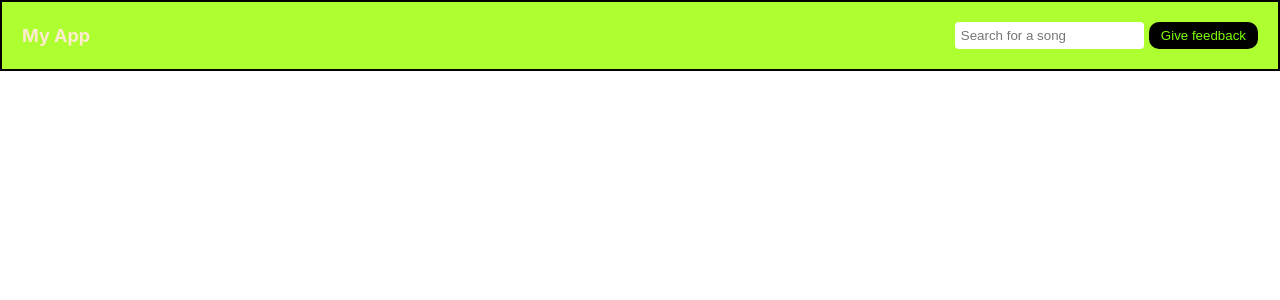
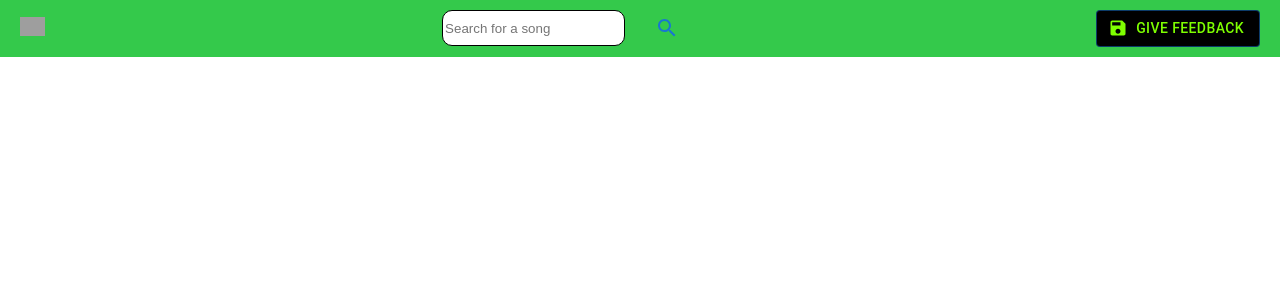
Before and after one commit to Ganeshvedhachalam/L-square-QTify, a React (Create React App) app in the folder qtify/: page / in a window 1280 px wide. Shown: the top 300 px of the page. Built offline with nearby package versions, Linux system fonts and the light colour scheme; grey boxes are pictures that could not be loaded.

Commit message:
new poject modified

```diff
--- a/qtify/package.json
+++ b/qtify/package.json
@@ -3,9 +3,14 @@
   "version": "0.1.0",
   "private": true,
   "dependencies": {
+    "@emotion/react": "^11.11.4",
+    "@emotion/styled": "^11.11.5",
+    "@mui/icons-material": "^5.15.15",
+    "@mui/material": "^5.15.15",
     "@testing-library/jest-dom": "^5.17.0",
     "@testing-library/react": "^13.4.0",
     "@testing-library/user-event": "^13.5.0",
+    "notistack": "^3.0.1",
     "react": "^18.3.0",
     "react-dom": "^18.3.0",
     "react-scripts": "5.0.1",
--- a/qtify/src/App.js
+++ b/qtify/src/App.js
@@ -1,12 +1,16 @@
 import React from 'react';
 import './App.css';
 import Navbar from './components/Navbar';
+import { SnackbarProvider } from 'notistack';
 
 function App() {
   return (
     <div className="App">
       <header className="App-header">
-          <Navbar/>
+        <SnackbarProvider>
+        <Navbar/>
+        </SnackbarProvider>
+
 
       </header>
     </div>
--- a/qtify/src/components/Navbar.css
+++ b/qtify/src/components/Navbar.css
@@ -1,46 +1,47 @@
-.navbar {
-    background-color: greenyellow;
-    color: blanchedalmond;
-    padding: 20px; /* Increase padding for better spacing */
-    border: 2px solid black;
-}
-
 .container {
     display: flex;
     justify-content: space-between;
-    align-items:center; /* Align items vertically in the center */
-    /* flex-direction: row; */
-    min-width:50;
+    align-items: center;
+    padding: 10px 20px; /* Adjust padding as needed */
+    background-color: #34C94B;
 }
 
-.navbar-brand {
-    text-decoration: none;
-    color: blanchedalmond;
-    font-size: 18px; /* Increase font size for better visibility */
-    font-weight: bold; /* Add bold font weight */
+.logo-image {
+    width: 25px; /* Set the desired width for the logo image */
+    height: auto; /* Maintain aspect ratio */
 }
 
-.navbar-form {
+.search-container {
     display: flex;
-    align-items: center;
+    justify-content:space-between;
+   max-width: fit-content;
+   min-width: auto;
+
+}
+.form-control{
+    border: 1px solid black;
+    border-radius: 10px;
+}
+
+
+
+.search-button {
+    /* background-color: blue !important;
+    color: yellowgreen !important;
+    width:fit-content; */
+}
+.form-control:focus{
+    width: 300px;
+}
+.search-button:hover{
+
+    background-color: #8112ca !important;
+    /* transition: 3ms;
+    transform:rotate(); */
+
+
 }
 
 .form-control {
-    margin-right: 5px;
-    padding: 6px; /* Add padding for better input field appearance */
-    border: none; /* Remove default border */
-    border-radius: 4px; /* Add border radius for rounded corners */
+    margin-right: 10px; /* Adjust margin between input and button */
 }
-
-.feedbackbtn {
-    background-color: black;
-    color: chartreuse;
-    border: none; /* Remove default button border */
-    border-radius: 10px; /* Add border radius for rounded corners */
-    padding: 6px 12px; /* Add padding to the button */
-    cursor: pointer; /* Add pointer cursor for better UX */
-}
-
-.feedbackbtn:hover {
-    background-color: #333; /* Change button color on hover */
-}
--- a/qtify/src/components/Navbar.js
+++ b/qtify/src/components/Navbar.js
@@ -1,22 +1,45 @@
 import React from 'react';
-import "./Navbar.css"
+import "./Navbar.css";
+import Button from "@mui/material/Button";
+import SearchIcon from "@mui/icons-material/Search";
+import SaveIcon from "@mui/icons-material/Save";
+import { useSnackbar } from 'notistack';
+
+function Navbar() {
+    const { enqueueSnackbar } = useSnackbar();
+
+    return (
+        <>
+         <nav className="navbar">
+            <div className="container">
+
+                <a href="/" className="navbar-brand">
+                    <img src="https://th.bing.com/th?id=OIP.L1dgSDIjuIZAZvEAf5_cMgAAAA&w=250&h=250&c=8&rs=1&qlt=90&o=6&pid=3.1&rm=2"
+                     alt="Qtify Music" className="logo-image" />
+                </a>
 
 
-
-function Navbar() {
-    return (
-        <nav className="navbar">
-            <div className="container">
-                <a href="/" className="navbar-brand">My App</a>
-                <form className="navbar-form">
                     <div className="search-container">
                         <input type="text" className="form-control" placeholder="Search for a song" />
+
+                        <Button className="search-button">
+                            <SearchIcon />
+                        </Button>
                     </div>
 
-                    <button type="submit" className="feedbackbtn">Give feedback</button>
-                </form>
+
+                    <Button
+                        variant="outlined"
+                        sx={{ backgroundColor: 'black', color:"chartreuse", '&:hover': { backgroundColor: 'chartreuse', color: 'black', } }}
+                        className='muiButton'
+                        startIcon={<SaveIcon/>}
+                    >
+                        Give feedback
+                    </Button>
+
             </div>
         </nav>
+        </>
     );
 }
 
```
Also changed, not shown: 2 other files (tests, documents, lock files or other folders).
